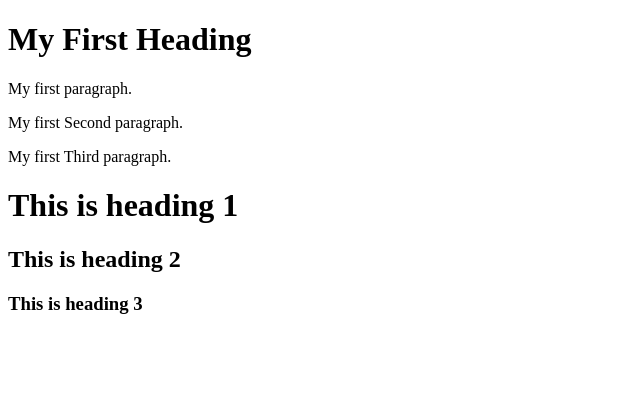
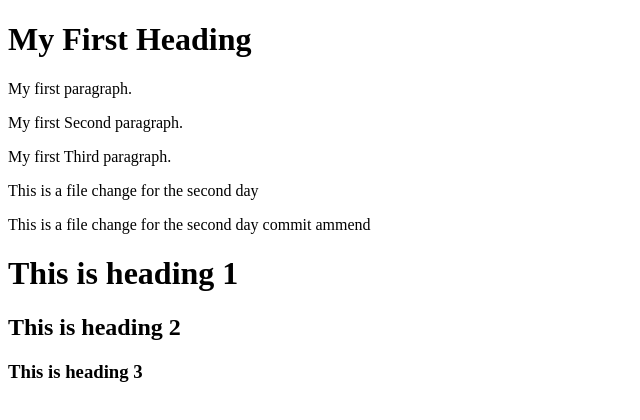
Before and after one commit to Salberta-HPE/git-course, a plain HTML site: page index.html in a window 1280 px wide. Shown: the whole page, without its empty margins (0-640 px from the left). Drawn offline with Linux system fonts and the light colour scheme.

Commit message:
added another paragraph

```diff
--- a/index.html
+++ b/index.html
@@ -7,6 +7,9 @@
 <p>My first paragraph.</p>
 <p>My first Second paragraph.</p>
 <p>My first Third  paragraph.</p>
+<p> This is a file change for the second day <p>
+<p> This is a file change for the second day commit ammend<p>
+
 
 </body>
 </html>
```
